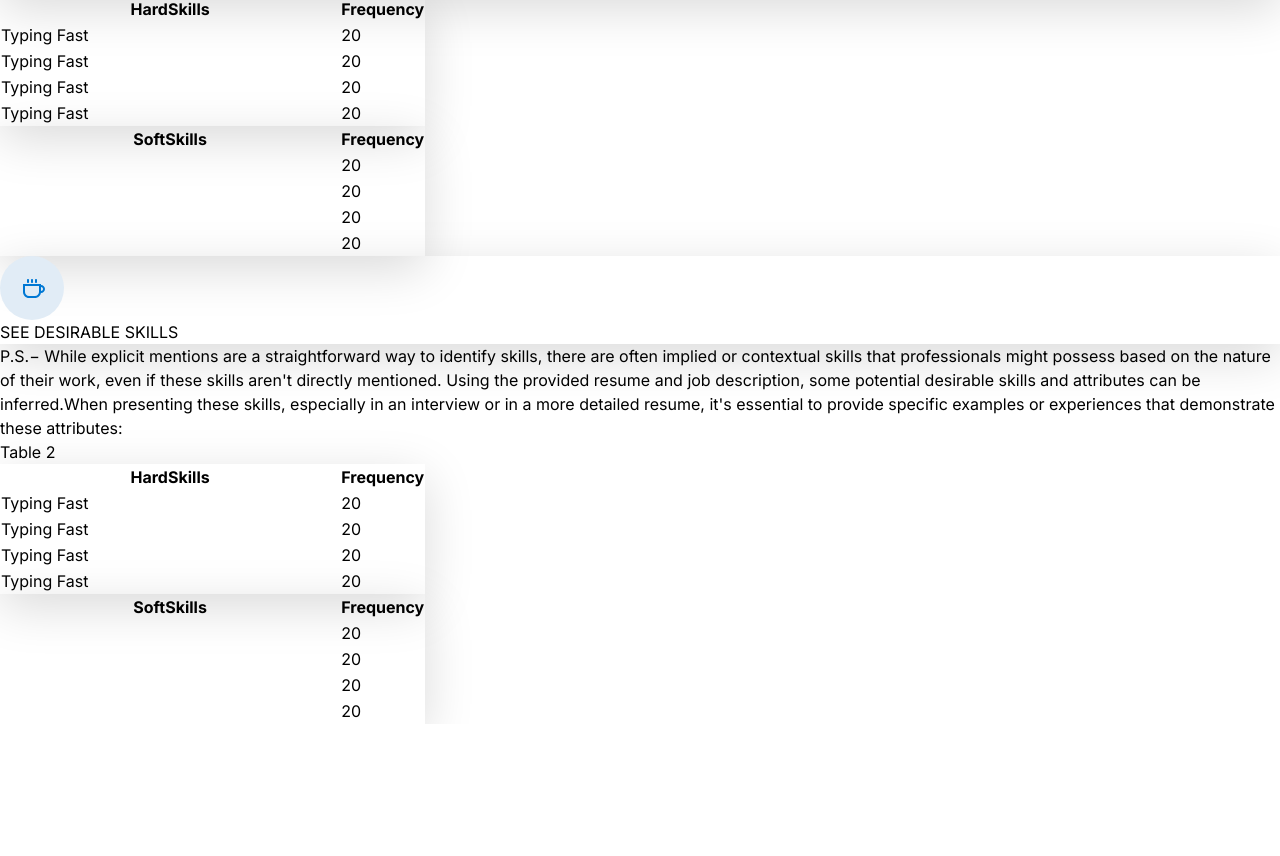
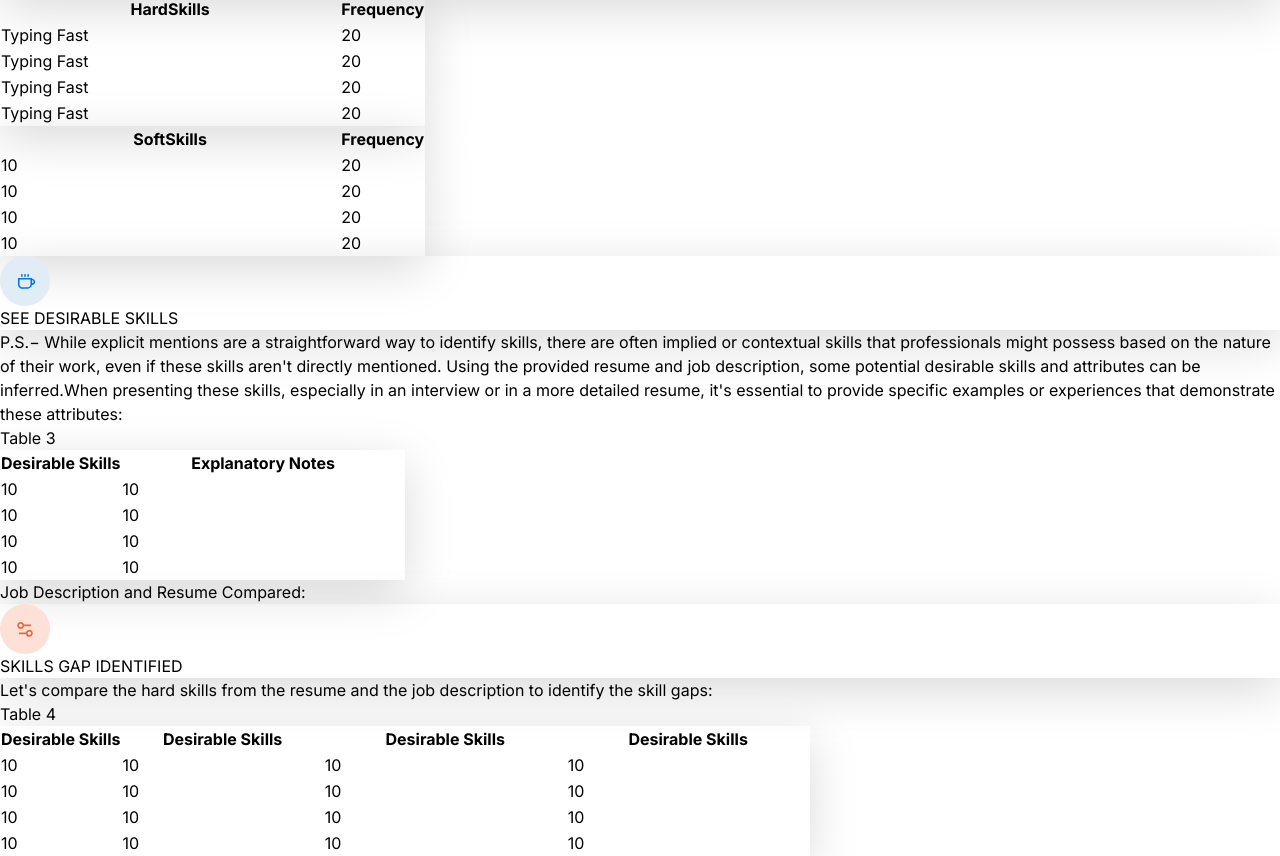
Before and after one commit to hatekisam/cvjury, a React (Vite) app: page /analyzer in a window 1280 px wide. Shown: the part 508-1364 px from the top of the page. Before the commit the page ends 1232 px from the top, so only its background shows below. Built offline with nearby package versions, Linux system fonts and the light colour scheme.

Commit message:
finaly finished the tables on analyzer pages

```diff
--- a/src/components/core/Table.tsx
+++ b/src/components/core/Table.tsx
@@ -28,7 +28,7 @@ const Table: React.FC<Props> = ({ tabs, data }) => {
                 {data.map((rowData, rowIndex) => (
                     <tr key={rowIndex} className='text-right border border-[#E2DFDF]'>
                         {tabs.map((tab, colIndex) => (
-                            <td key={colIndex} className='border border-[#E2DFDF] px-4 py-2'>{rowData[tab.title]}</td>
+                            <td key={colIndex} className='border border-[#E2DFDF] px-4 py-2'>{rowData[tab.title] ? rowData[tab.title] : "10"}</td>
                         ))}
                     </tr>
                 ))}
--- a/src/components/core/icons.tsx
+++ b/src/components/core/icons.tsx
@@ -53,7 +53,7 @@ export const JobIcon = () => (
 )
 
 export const DesirableIcon = () => (
-    <svg xmlns="http://www.w3.org/2000/svg" width="64" height="64" viewBox="0 0 64 64" fill="none">
+    <svg xmlns="http://www.w3.org/2000/svg" width="50" height="50" viewBox="0 0 64 64" fill="none">
         <circle cx="32" cy="32" r="32" fill="#E1ECF6" />
         <path d="M28 23C27.4477 23 27 23.4477 27 24V26C27 26.5523 27.4477 27 28 27C28.5523 27 29 26.5523 29 26V24C29 23.4477 28.5523 23 28 23Z" fill="#0078D4" />
         <path fill-rule="evenodd" clip-rule="evenodd" d="M35 42C37.973 42 40.441 39.8377 40.917 37H41C43.2091 37 45 35.2091 45 33C45 30.7909 43.2091 29 41 29V28H23V36C23 39.3137 25.6863 42 29 42H35ZM25 30V36C25 38.2091 26.7909 40 29 40H35C37.2091 40 39 38.2091 39 36V30H25ZM43 33C43 34.1046 42.1046 35 41 35V31C42.1046 31 43 31.8954 43 33Z" fill="#0078D4" />
@@ -61,3 +61,11 @@ export const DesirableIcon = () => (
         <path d="M36 23C35.4477 23 35 23.4477 35 24V26C35 26.5523 35.4477 27 36 27C36.5523 27 37 26.5523 37 26V24C37 23.4477 36.5523 23 36 23Z" fill="#0078D4" />
     </svg>
 )
+
+export const SkillGapIcon = () => (
+    <svg xmlns="http://www.w3.org/2000/svg" width="50" height="50" viewBox="0 0 64 64" fill="none">
+        <circle cx="32" cy="32" r="32" fill="#FDE0D6" />
+        <path fill-rule="evenodd" clip-rule="evenodd" d="M26.4444 23C28.5154 23 30.2555 24.4247 30.7489 26.3529H39.7778V28.5882H30.7489C30.2555 30.5164 28.5154 31.9412 26.4444 31.9412C23.9898 31.9412 22 29.9396 22 27.4706C22 25.0016 23.9898 23 26.4444 23ZM26.4444 29.7059C27.6717 29.7059 28.6667 28.7051 28.6667 27.4706C28.6667 26.2361 27.6717 25.2353 26.4444 25.2353C25.2171 25.2353 24.2222 26.2361 24.2222 27.4706C24.2222 28.7051 25.2171 29.7059 26.4444 29.7059Z" fill="#E06B42" />
+        <path fill-rule="evenodd" clip-rule="evenodd" d="M37.5556 42C35.4846 42 33.7445 40.5753 33.2511 38.6471H24.2222V36.4118H33.2511C33.7445 34.4836 35.4846 33.0588 37.5556 33.0588C40.0102 33.0588 42 35.0604 42 37.5294C42 39.9984 40.0102 42 37.5556 42ZM37.5556 39.7647C38.7829 39.7647 39.7778 38.7639 39.7778 37.5294C39.7778 36.2949 38.7829 35.2941 37.5556 35.2941C36.3283 35.2941 35.3333 36.2949 35.3333 37.5294C35.3333 38.7639 36.3283 39.7647 37.5556 39.7647Z" fill="#E06B42" />
+    </svg>
+)
--- a/src/pages/Analyzer.tsx
+++ b/src/pages/Analyzer.tsx
@@ -1,6 +1,6 @@
 import React from 'react'
 import Table from '../components/core/Table';
-import { DesirableIcon, JobIcon, ResumeIcon } from '../components/core/icons';
+import { DesirableIcon, JobIcon, ResumeIcon, SkillGapIcon } from '../components/core/icons';
 
 const Analyzer: React.FC = () => {
     const dummyTabs = [
@@ -10,6 +10,16 @@ const Analyzer: React.FC = () => {
     const dummyTabs2 = [
         { title: 'SoftSkills', width: 80 },
         { title: 'Frequency', width: 20 },
+    ];
+    const dummyTabs3 = [
+        { title: 'Desirable Skills', width: 30 },
+        { title: 'Explanatory Notes', width: 70 },
+    ];
+    const dummyTabs4 = [
+        { title: 'Desirable Skills', width: 15 },
+        { title: 'Desirable Skills', width: 25 },
+        { title: 'Desirable Skills', width: 30 },
+        { title: 'Desirable Skills', width: 30 },
     ];
 
     const dummyData = [
@@ -57,11 +67,26 @@ const Analyzer: React.FC = () => {
                 <div className='my-10'>
                     <div className="flex justify-between">
                         <div></div>
-                        <p className='uppercase text-3xl'>Table 2 </p>
+                        <p className='uppercase text-3xl'>Table 3 </p>
                     </div>
-                    <Table tabs={dummyTabs} data={dummyData} />
-                    <div className="h-[40px]"></div>
-                    <Table tabs={dummyTabs2} data={dummyData} />
+                    <Table tabs={dummyTabs3} data={dummyData} />
+                </div>
+            </div>
+            <div className="my-10">
+                <div className="flex gap-3 items-center">
+                    <p className='uppercase text-[26px]'>Job Description and Resume Compared: </p>
+                    <div style={{ boxShadow: '0px 13px 50px 0px rgba(0, 0, 0, 0.15)' }} className=" bg-white border border-[#E06B42] text-[#E06B42] w-fit flex items-center gap-3 p-2 rounded-full">
+                        <SkillGapIcon />
+                        <p className='text-[26px] pr-5'>SKILLS GAP IDENTIFIED</p>
+                    </div>
+                </div>
+                <p className='text-[20px] my-5'>Let's compare the hard skills from the resume and the job description to identify the skill gaps:</p>
+                <div className='my-10'>
+                    <div className="flex justify-between">
+                        <div></div>
+                        <p className='uppercase text-3xl'>Table 4 </p>
+                    </div>
+                    <Table tabs={dummyTabs4} data={dummyData} />
                 </div>
             </div>
         </div>
```
